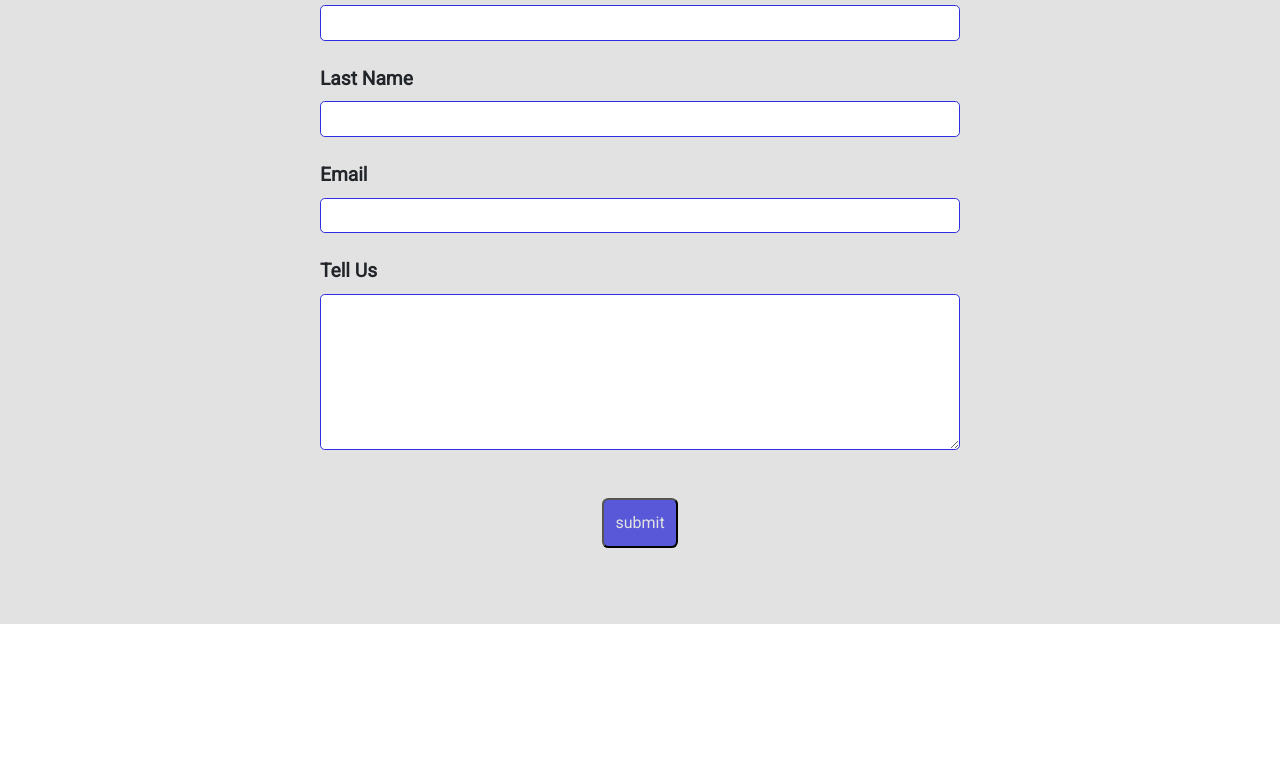
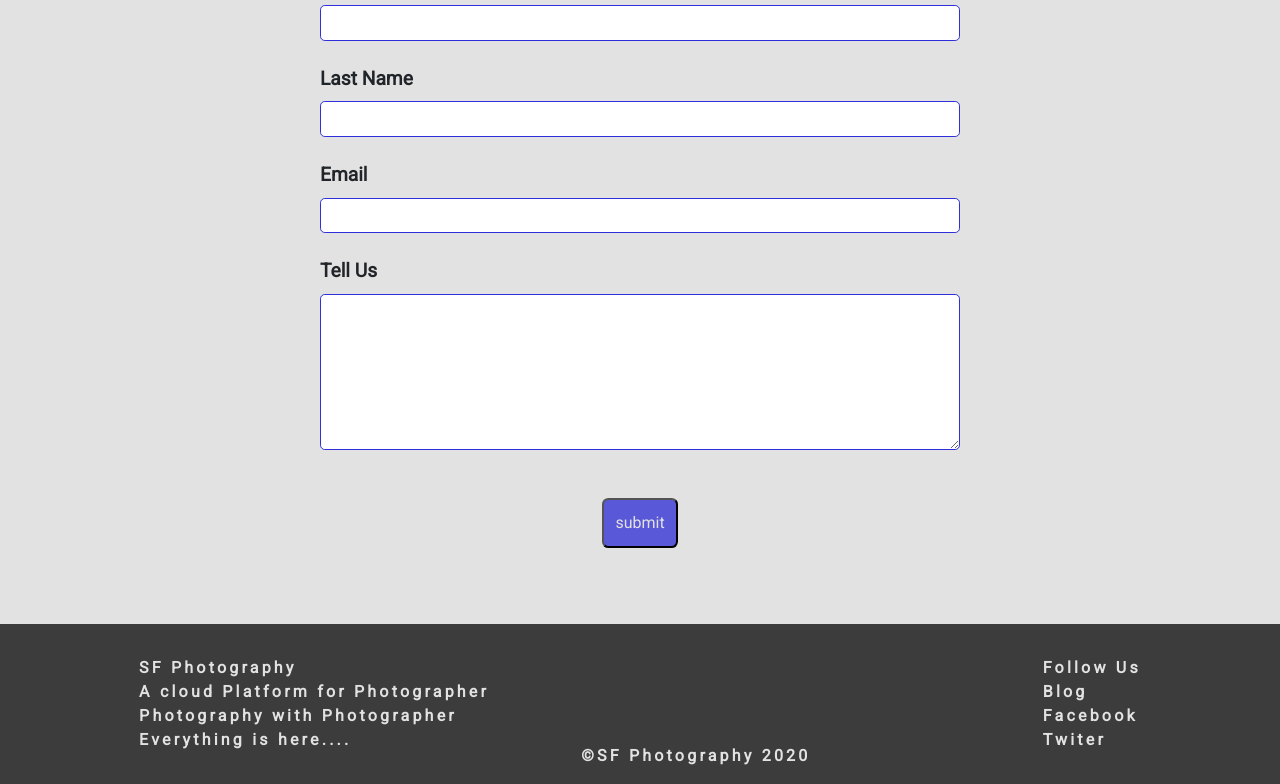
Before and after one commit to Salman-Farshe/project-01-Image-Gallery, a website: page index.html in a window 1280 px wide. Shown: the part 3801-4585 px from the top of the page. Before the commit the page ends 4425 px from the top, so only its background shows below. Drawn offline with nearby package versions, Linux system fonts and the light colour scheme.

Commit message:
adding footer section

```diff
--- a/index.html
+++ b/index.html
@@ -329,9 +329,25 @@
             </form>
         </div>
     </section>
-
+    <!-- footer section part - 07 -->
     <footer>
-
+        <div class="container">
+            <div class="f-left">
+                SF Photography <br>
+                A cloud Platform for Photographer <br>
+                Photography with Photographer <br>
+                Everything is here....
+            </div>
+            <div class="f-middle">
+                &copy;SF Photography 2020
+            </div>
+            <div class="f-right">
+                Follow Us <br>
+                Blog <br>
+                Facebook <br>
+                Twiter
+            </div>
+        </div>
     </footer>
 
     <script src="https://code.jquery.com/jquery-3.5.1.slim.min.js" integrity="sha384-DfXdz2htPH0lsSSs5nCTpuj/zy4C+OGpamoFVy38MVBnE+IbbVYUew+OrCXaRkfj" crossorigin="anonymous"></script>
--- a/sass/main.scss
+++ b/sass/main.scss
@@ -404,3 +404,28 @@ header{
         }
     }
 }
+// footer section part - 07
+footer{
+    .container{
+        max-width: 100vw;
+        min-height: 100%;
+        background-color: var(--dark-color);
+        color: var(--light-color);
+        display: flex;
+        flex-direction: row;
+        flex-wrap: nowrap;
+        justify-content: space-evenly;
+        .f-left, .f-middle, .f-right{
+            margin: 1rem auto;
+            padding: 1rem;
+            font-weight: bold;
+            letter-spacing: 0.2rem;
+            line-height: 1.5;
+        }
+        .f-middle{
+            align-self: flex-end;
+            padding: 0rem;
+            margin-left: -2rem;
+        }
+    }
+}
```
Also changed, not shown: css/style.css.
